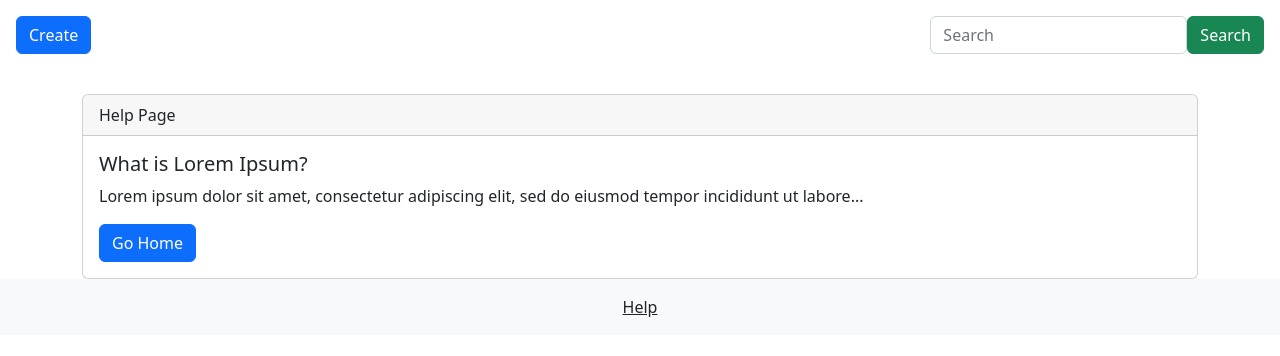
After one commit to OIITuMuCT/Task, a Django app: page /help/ in a window 1280 px wide. The commit adds this page. Shown: the top 356 px of the page. Run offline with Django 5.2, Linux system fonts and the light colour scheme.

Commit message:
Adding a templates home, help, _footer.html

```diff
--- /dev/null
+++ b/templates/tasks/help.html
@@ -0,0 +1,16 @@
+{% extends "tasks/base.html" %}
+
+{% block content %}
+    <div class="container mt-4">
+        <div class="card">
+            <div class="card-header">
+                Help Page
+            </div>
+            <div class="card-body">
+                <h5 class="card-title">What is Lorem Ipsum?</h5>
+                <p class="card-text">Lorem ipsum dolor sit amet, consectetur adipiscing elit, sed do eiusmod tempor incididunt ut labore...</p>
+                <a href="/" class="btn btn-primary">Go Home</a>
+            </div>
+        </div>
+    </div>
+{% endblock %}
--- /dev/null
+++ b/templates/tasks/home.html
@@ -0,0 +1,5 @@
+{% extends "tasks/base.html" %}
+
+{% block content %}
+<p>Lorem ipsum dolor sit amet consectetur adipisicing elit. Odit, maiores blanditiis! Possimus corrupti cupiditate numquam natus sunt dolores aspernatur voluptatem commodi doloribus, deleniti nam beatae eius qui soluta quas repellat?</p>
+{% endblock %}
```
Also changed, not shown: templates/tasks/_footer.html (+3 -4 lines).
